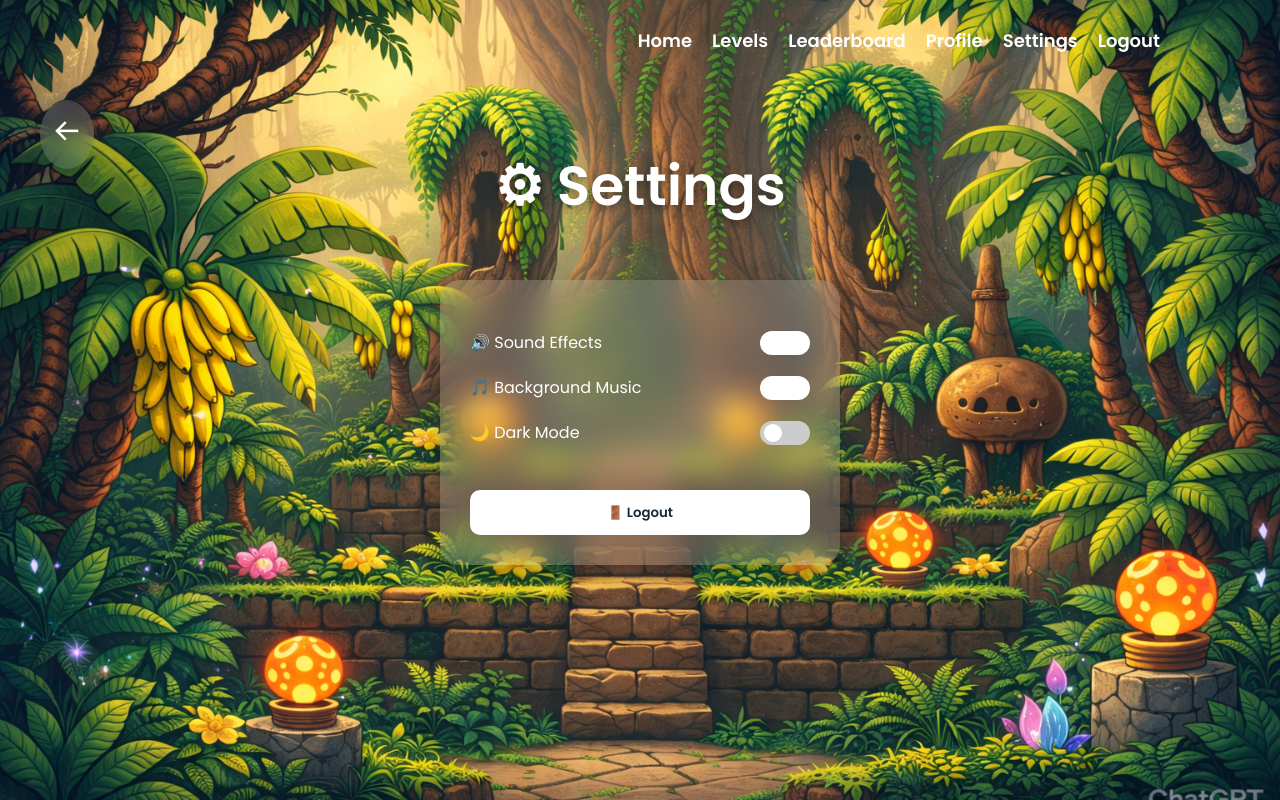
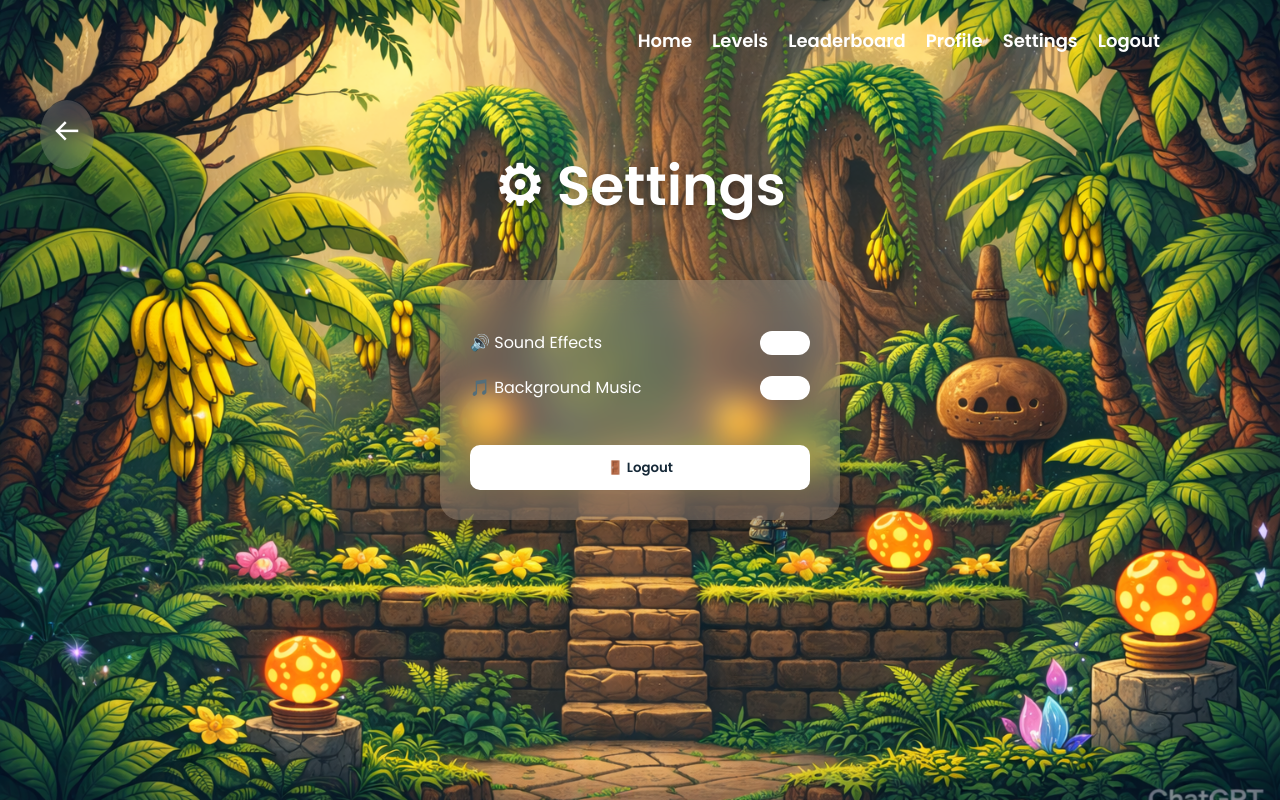
Before and after one commit to inu-24/Game_banana, a PHP site: page /settings.php in a window 1280 px wide. Run offline with PHP 8.4, Linux system fonts and the light colour scheme; the visitor is signed in with stand-in values (Sample User, id 1); data that the repository does not hold is empty.

Commit message:
Update setting file

```diff
--- a/settings.php
+++ b/settings.php
@@ -13,18 +13,6 @@ if ($conn->connect_error) {
     die("Database connection failed: " . $conn->connect_error);
 }
 
-// Get user info (optional, if needed for preferences)
-$user_id = $_SESSION['user_id'];
-$sql = "SELECT dark_mode FROM users WHERE id = ?";
-$stmt = $conn->prepare($sql);
-$stmt->bind_param("i", $user_id);
-$stmt->execute();
-$result = $stmt->get_result();
-$user = $result->fetch_assoc();
-$darkMode = $user['dark_mode'] ?? 'disabled';
-
-$stmt->close();
-$conn->close();
 ?>
 
 <!DOCTYPE html>
@@ -78,15 +66,6 @@ $conn->close();
                 </label>
             </div>
 
-            <!-- DARK MODE -->
-            <div class="setting-item">
-                <span>🌙 Dark Mode</span>
-                <label class="switch">
-                    <input type="checkbox" id="darkModeToggle" <?php echo ($darkMode === 'enabled') ? 'checked' : ''; ?>>
-                    <span class="slider"></span>
-                </label>
-            </div>
-
             <!-- LOGOUT BUTTON -->
             <button class="logout-btn" onclick="logout()">
                 🚪 Logout
```
